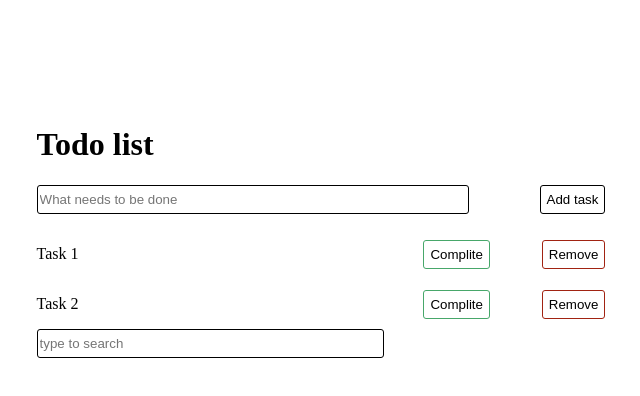
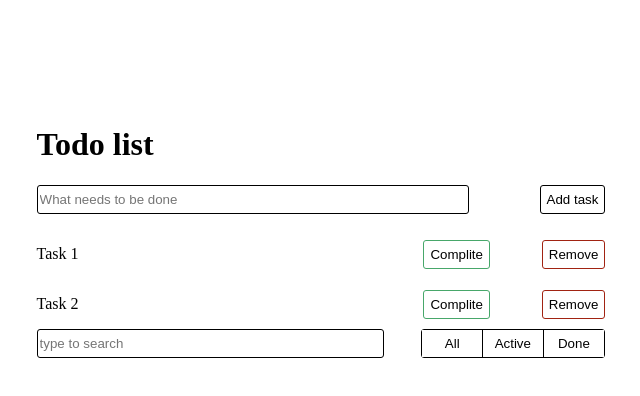
Before and after one commit to Sergey-dev10/Todo-list-on-hooks, a React (Create React App) app: page / in a window 1280 px wide. Shown: the top 396 px of the page, without its empty margins (319-959 px from the left). Built offline with nearby package versions, Linux system fonts and the light colour scheme.

Commit message:
fix: promlems with logic showing tasks

```diff
--- a/src/components/List/List.js
+++ b/src/components/List/List.js
@@ -6,6 +6,7 @@ export const List = () => {
   const [tasks, setTasks] = useState([{ text: 'Task 1', complited: false, id: 1 },
     { text: 'Task 2', complited: false, id: 2 }]);
   const [filterText, setFilterText] = useState('');
+  const [fileterAction, setFilterAction] = useState('');
 
   const handleAddTask = (value) => {
     if (value) {
@@ -27,15 +28,18 @@ export const List = () => {
     setTasks(finalTasks);
   };
   const handleSearch = (value) => setFilterText(value);
+  const handleFilterAction = (value) => setFilterAction(value);
 
   return (
     <TasksLists
       tasks={tasks}
       filterText={filterText}
+      fileterAction={fileterAction}
       onHandleAddTask={handleAddTask}
       onHandleRemoveTask={handleRemoveTask}
       onHandleComplition={handleComplition}
       onHandleSearch={handleSearch}
+      onHandleFilterAction={handleFilterAction}
     />
   );
 };
--- /dev/null
+++ b/src/components/TaskFilter/Styled/ButtonActive.js
@@ -0,0 +1,9 @@
+import styled from 'styled-components';
+
+export const ButtonActive = styled.button`
+    width: 33.3%;
+    height: 100%;
+    border: none;
+    border-right: 1px solid #000000;
+    background-color: #FFFFFF;
+`;
--- /dev/null
+++ b/src/components/TaskFilter/Styled/ButtonAll.js
@@ -0,0 +1,9 @@
+import styled from 'styled-components';
+
+export const ButtonAll = styled.button`
+    width: 33.3%;
+    height: 100%;
+    border: none;
+    border-right: 1px solid #000000;
+    background-color: #FFFFFF;
+`;
--- /dev/null
+++ b/src/components/TaskFilter/Styled/ButtonDone.js
@@ -0,0 +1,8 @@
+import styled from 'styled-components';
+
+export const ButtonDone = styled.button`
+    width: 33.3%;
+    height: 100%;
+    border: none;
+    background-color: #FFFFFF;
+`;
--- /dev/null
+++ b/src/components/TaskFilter/Styled/TaskFilterWrapper.js
@@ -0,0 +1,9 @@
+import styled from 'styled-components';
+
+export const TaskFilterWrapper = styled.div`
+    width: 32%;
+    height: 29;
+    border: 1px solid #000000;
+    border-radius: 3px;
+    background-color: #FFFFFF;
+`;
--- /dev/null
+++ b/src/components/TaskFilter/TaskFilter.js
@@ -0,0 +1,20 @@
+import React, { useState } from 'react';
+import { TaskFilterWrapper } from './Styled/TaskFilterWrapper';
+import { ButtonAll } from './Styled/ButtonAll';
+import { ButtonActive } from './Styled/ButtonActive';
+import { ButtonDone } from './Styled/ButtonDone';
+
+export const TaskFilter = ({ handleFilterAction }) => {
+  const onHandleFilterAction = (event) => {
+    const value = event.target.textContent;
+    handleFilterAction(value);
+  };
+
+  return (
+    <TaskFilterWrapper>
+      <ButtonAll onClick={onHandleFilterAction}>All</ButtonAll>
+      <ButtonActive onClick={onHandleFilterAction}>Active</ButtonActive>
+      <ButtonDone onClick={onHandleFilterAction}>Done</ButtonDone>
+    </TaskFilterWrapper>
+  );
+};
--- a/src/components/TaskSearch/Styled/TaskSearchWrapper.js
+++ /dev/null
@@ -1,5 +0,0 @@
-import styled from 'styled-components';
-
-export const TaskSearchWrapper = styled.div`
-    display: flex;
-`;
--- a/src/components/TaskSearch/TaskSearch.js
+++ b/src/components/TaskSearch/TaskSearch.js
@@ -1,5 +1,4 @@
 import React, { useState } from 'react';
-import { TaskSearchWrapper } from './Styled/TaskSearchWrapper';
 import { InputSearch } from './Styled/InputSearch';
 
 export const TaskSearch = ({ handleSearch }) => {
@@ -10,8 +9,6 @@ export const TaskSearch = ({ handleSearch }) => {
     setInputValue(value);
   };
   return (
-    <TaskSearchWrapper>
-      <InputSearch type="text" placeholder="type to search" onChange={onHandleSearch} />
-    </TaskSearchWrapper>
+    <InputSearch type="text" placeholder="type to search" onChange={onHandleSearch} />
   );
 };
--- /dev/null
+++ b/src/components/TasksLists/Styled/SearchFilterWrapper.js
@@ -0,0 +1,6 @@
+import styled from 'styled-components';
+
+export const SearchFilterWrapper = styled.div`
+    display: flex;
+    justify-content: space-between;
+`;
--- a/src/components/TasksLists/TasksLists.js
+++ b/src/components/TasksLists/TasksLists.js
@@ -5,11 +5,30 @@ import { Title } from '../Title/Title';
 import { TaskAddition } from '../TaskAddition/TaskAddition';
 import { TaskSearch } from '../TaskSearch/TaskSearch';
 import { Task } from '../Task/Task';
+import { TaskFilter } from '../TaskFilter/TaskFilter';
+import { SearchFilterWrapper } from './Styled/SearchFilterWrapper';
 
 export const TasksLists = ({
-  tasks, onHandleAddTask, onHandleRemoveTask, onHandleComplition, onHandleSearch, filterText,
+  tasks,
+  onHandleAddTask,
+  onHandleRemoveTask,
+  onHandleComplition,
+  onHandleSearch,
+  filterText,
+  onHandleFilterAction,
+  fileterAction,
 }) => {
-  const handledTasks = tasks.filter((task) => task.text.indexOf(filterText, 0) !== -1);
+  let handledTasks = tasks;
+  if (fileterAction === 'All') {
+    handledTasks = tasks;
+  } else if (fileterAction === 'Active') {
+    handledTasks = tasks.filter((task) => task.complited === false);
+  } else if (fileterAction === 'Done') {
+    handledTasks = tasks.filter((task) => task.complited === true);
+  }
+  if (filterText) {
+    handledTasks = tasks.filter((task) => task.text.indexOf(filterText, 0) !== -1);
+  }
   return (
     <TaskListWrapper>
       <Title />
@@ -29,7 +48,10 @@ export const TasksLists = ({
                 );
               })
           }
-      <TaskSearch handleSearch={onHandleSearch} />
+      <SearchFilterWrapper>
+        <TaskSearch handleSearch={onHandleSearch} />
+        <TaskFilter handleFilterAction={onHandleFilterAction} />
+      </SearchFilterWrapper>
     </TaskListWrapper>
   );
 };
```
Also changed, not shown: package.json (+7 -2 lines), 1 other file (tests, documents, lock files or other folders).
